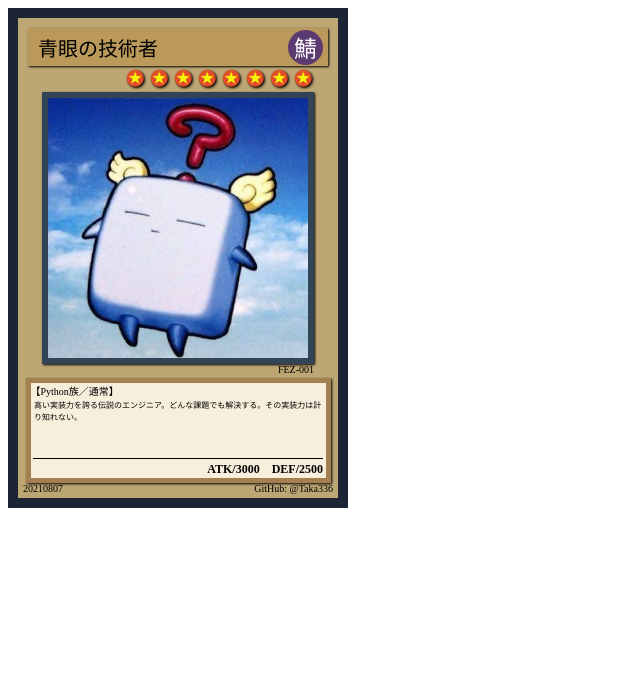
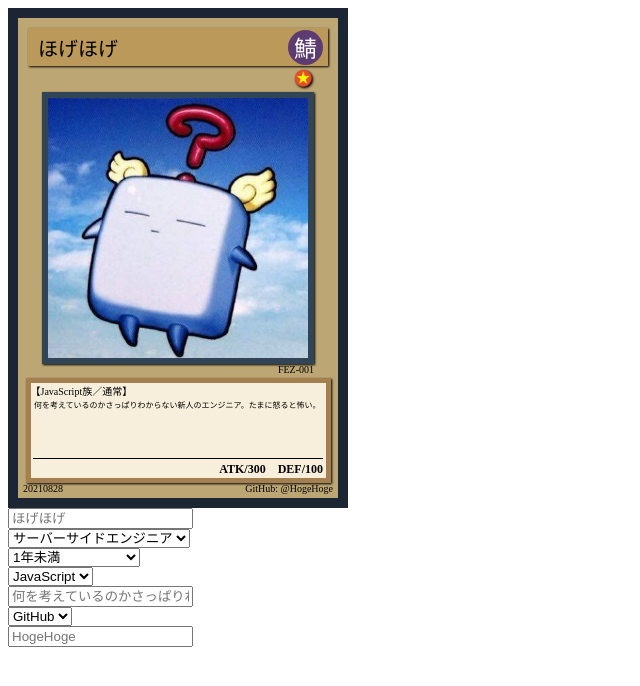
Before and after one commit to Taka336/NameCardGenerator, a plain HTML site: page index.html in a window 1280 px wide. Shown: the whole page, without its empty margins (0-640 px from the left). Drawn offline with Linux system fonts and the light colour scheme.

Commit message:
インプットと表示を連携させるロジックを追加

```diff
--- a/index.html
+++ b/index.html
@@ -8,47 +8,110 @@
     <div class="card-container">
       <div class="card-inner-container">
         <div class="card-name-container">
-          <div class="card-name">青眼の技術者</div>
+          <div class="card-name" id="card-name">ほげほげ</div>
           <div class="card-attribute-container">
-            <div class="card-attribute">鯖</div>
+            <div class="card-attribute" id="card-attribute">鯖</div>
           </div>
         </div>
-        <div class="card-level-container">
-          <div class="card-star"></div>
-          <div class="card-star"></div>
-          <div class="card-star"></div>
-          <div class="card-star"></div>
-          <div class="card-star"></div>
-          <div class="card-star"></div>
-          <div class="card-star"></div>
+
+        <div class="card-level-container" id="card-level-container">
           <div class="card-star"></div>
         </div>
+
         <div class="card-image-container">
           <div class="card-image-inner-container"></div>
         </div>
+
         <div class="card-number-container">
           <div class="card-number">FEZ-001</div>
         </div>
+
         <div class="card-description-container">
           <div class="card-description-inner-container">
             <div class="card-category-container">
-              <div class="card-category">【Python族／通常】</div>
+              <div class="card-category">
+                【<span id="card-category">JavaScript</span>族／通常】
+              </div>
             </div>
             <div class="card-text-container">
-              <div class="card-text">
-                高い実装力を誇る伝説のエンジニア。どんな課題でも解決する。その実装力は計り知れない。
+              <div class="card-text" id="card-text">
+                何を考えているのかさっぱりわからない新人のエンジニア。たまに怒ると怖い。
               </div>
             </div>
             <div class="card-status-container">
-              <div class="card-status">ATK/3000　DEF/2500</div>
+              <div class="card-status" id="card-status">ATK/300　DEF/100</div>
             </div>
           </div>
         </div>
+
         <div class="card-bottom-text-container">
-          <div class="card-date">20210807</div>
-          <div class="card-author">GitHub: @Taka336</div>
+          <div class="card-date" id="card-date"></div>
+          <div class="card-author" id="card-author">
+            <span id="account-type">GitHub</span>: @<span id="account-id"
+              >HogeHoge</span
+            >
+          </div>
         </div>
       </div>
     </div>
+
+    <div class="inputs-container">
+      <div class="card-name-input-container">
+        <input type="text" id="card-name-input" placeholder="ほげほげ" />
+      </div>
+
+      <div class="card-attribute-input-container">
+        <select name="card-attribute" id="card-attribute-input" required>
+          <option value="鯖" selected>サーバーサイドエンジニア</option>
+          <option value="前">フロントエンドエンジニア</option>
+          <option value="網">ネットワークエンジニア</option>
+          <option value="基">インフラエンジニア</option>
+          <option value="全">フルスタックエンジニア</option>
+        </select>
+      </div>
+
+      <div class="card-level-input-container">
+        <select name="card-level" id="card-level-input" required>
+          <option value="1" selected>1年未満</option>
+          <option value="2">1年以上3年未満</option>
+          <option value="3">3年以上5年未満</option>
+          <option value="4">5年以上10年未満</option>
+          <option value="5">10年以上20年未満</option>
+          <option value="6">20年以上30年未満</option>
+          <option value="7">30年以上40年未満</option>
+          <option value="8">40年以上</option>
+        </select>
+      </div>
+
+      <div class="card-category-input-container">
+        <select name="card-level" id="card-category-input" required>
+          <option value="JavaScript" selected>JavaScript</option>
+          <option value="C++">C++</option>
+          <option value="Python">Python</option>
+          <option value="Java">Java</option>
+          <option value="Go">Go</option>
+        </select>
+      </div>
+
+      <div class="card-text-input-container">
+        <input
+          type="text"
+          id="card-text-input"
+          placeholder="何を考えているのかさっぱりわからない新人のエンジニア。たまに怒ると怖い。"
+        />
+      </div>
+
+      <div class="account-type-input-container">
+        <select name="account-id" id="account-type-input" required>
+          <option value="GitHub" selected>GitHub</option>
+          <option value="Twitter">Twitter</option>
+        </select>
+      </div>
+
+      <div class="account-id-input-container">
+        <input type="text" id="account-id-input" placeholder="HogeHoge" />
+      </div>
+    </div>
+    <script src="script.js"></script>
   </body>
 </html>
--- /dev/null
+++ b/script.js
@@ -0,0 +1,87 @@
+const cardName = document.getElementById("card-name");
+const cardAttribute = document.getElementById("card-attribute");
+const cardLevelContainer = document.getElementById("card-level-container");
+const cardCategory = document.getElementById("card-category");
+const cardText = document.getElementById("card-text");
+const cardStatus = document.getElementById("card-status");
+const cardDate = document.getElementById("card-date");
+const cardAuthor = document.getElementById("card-author");
+const accountType = document.getElementById("account-type");
+const accountId = document.getElementById("account-id");
+
+const cardNameInput = document.getElementById("card-name-input");
+const cardAttributeInput = document.getElementById("card-attribute-input");
+const cardLevelInput = document.getElementById("card-level-input");
+const cardCategoryInput = document.getElementById("card-category-input");
+const cardTextInput = document.getElementById("card-text-input");
+const accountTypeInput = document.getElementById("account-type-input");
+const accountIdInput = document.getElementById("account-id-input");
+
+function getToday() {
+  const dt = new Date();
+  const y = dt.getFullYear();
+  const m = ("00" + (dt.getMonth() + 1)).slice(-2);
+  const d = ("00" + dt.getDate()).slice(-2);
+  const result = y + m + d;
+  return result;
+}
+
+function getStatus() {
+  const level = cardLevelInput.value;
+  const totalStatus = Math.round(level * 10 * 0.6875);
+  const maxAttackStatus = level == 1 ? 7 : Math.round(2.5 * level + 10);
+  const maxDefenseStatus = Math.round(4.5 * level + 4);
+
+  let attackStatus = Math.round(
+    maxAttackStatus - Math.random() * maxAttackStatus * (1 / level)
+  );
+  let defenseStatus = Math.round(
+    maxDefenseStatus - Math.random() * maxDefenseStatus * (1 / level)
+  );
+
+  if (totalStatus < attackStatus) {
+    attackStatus = totalStatus;
+  }
+  if (totalStatus < attackStatus + defenseStatus) {
+    defenseStatus = totalStatus - attackStatus;
+  }
+
+  return [attackStatus * 100, defenseStatus * 100];
+}
+
+cardDate.innerText = getToday();
+
+cardNameInput.addEventListener("input", function () {
+  cardName.innerText = this.value;
+});
+
+cardAttributeInput.addEventListener("change", function () {
+  cardAttribute.innerText = this.value;
+});
+
+cardLevelInput.addEventListener("change", function () {
+  let innerHtml = "";
+  for (let i = 0; i < this.value; i++) {
+    innerHtml += '<div class="card-star"></div>';
+  }
+  cardLevelContainer.innerHTML = innerHtml;
+
+  const [attackStatus, defenseStatus] = getStatus();
+  cardStatus.innerText = `ATK/${attackStatus}　DEF/${defenseStatus}`;
+});
+
+cardCategoryInput.addEventListener("change", function () {
+  cardCategory.textContent = this.value;
+});
+
+cardTextInput.addEventListener("input", function () {
+  cardText.innerText = this.value;
+});
+
+accountTypeInput.addEventListener("change", function () {
+  accountType.innerText = this.value;
+});
+
+accountIdInput.addEventListener("input", function () {
+  accountId.innerText = this.value;
+});
```
